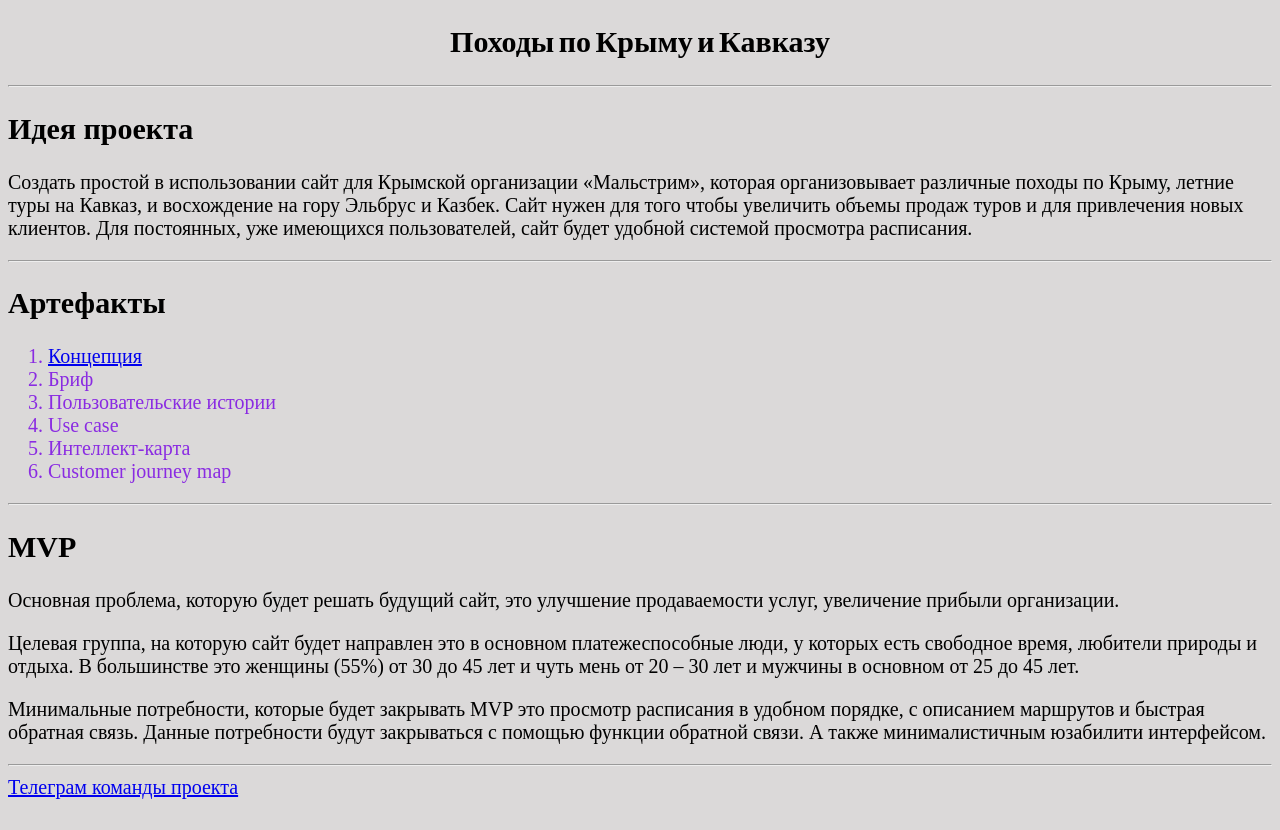
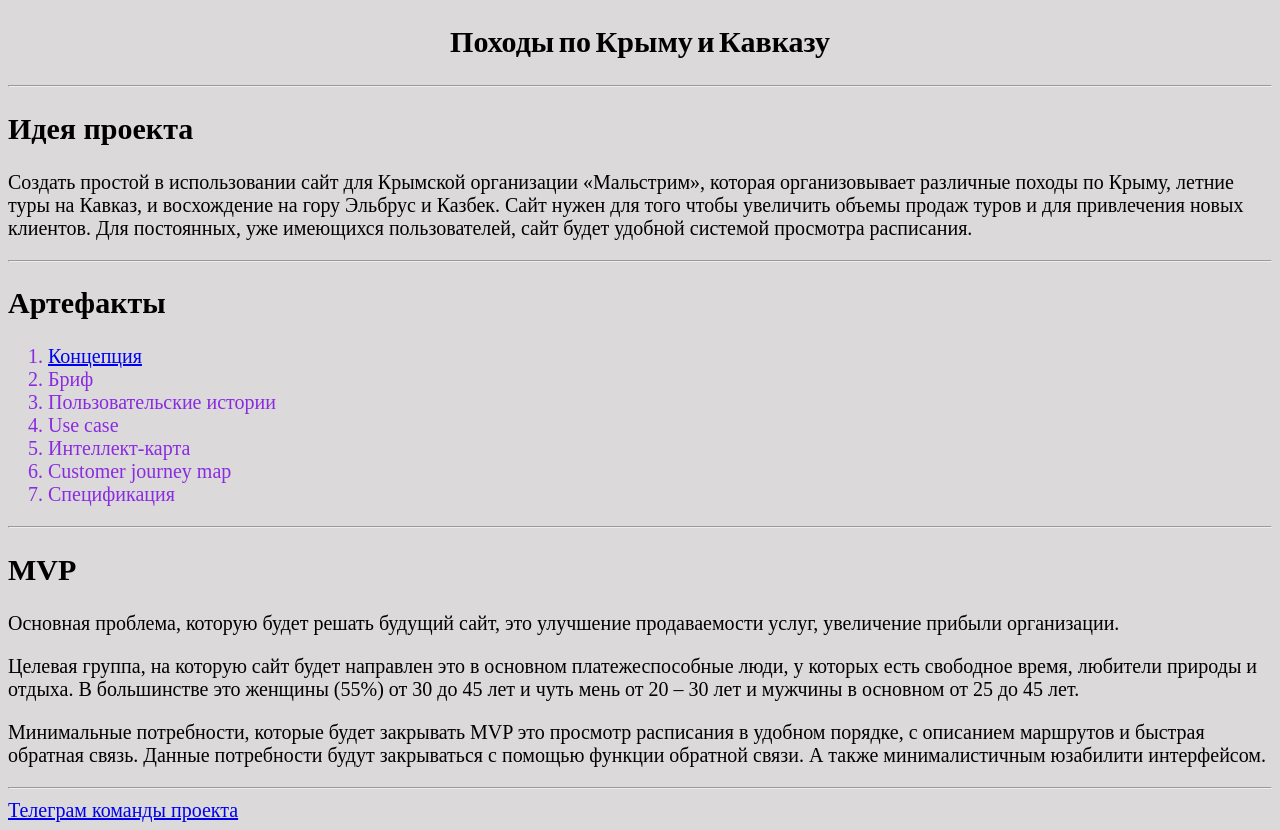
Before and after one commit to Mousekv/demo_sprint, a plain HTML site: page index.html in a window 1280 px wide. Before the commit the page ends 807 px from the top, so only its background shows below. Drawn offline with Linux system fonts and the light colour scheme.

Commit message:
В Артефакты добавлена Спецификация

```diff
--- a/index.html
+++ b/index.html
@@ -47,6 +47,7 @@
             <li>Use case</li>
             <li>Интеллект-карта</li>
             <li>Customer journey map</li>
+            <li>Спецификация</li>
         </ol>
     </section>
     <hr>
```
